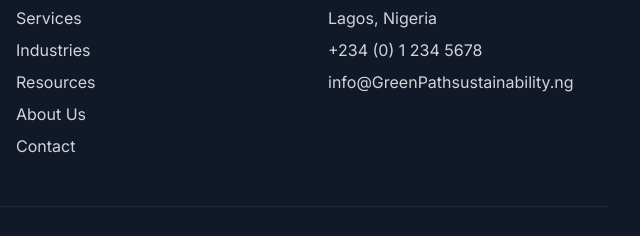
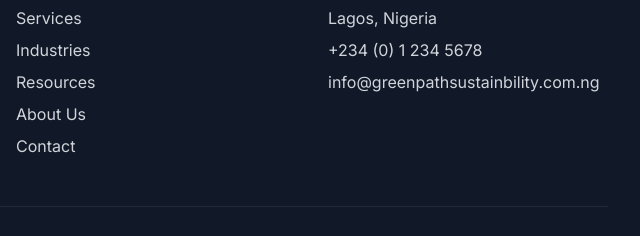
Before and after one commit to greenlightsustainbility/greenlightsustainability, a website: page pages/resources_insights_thought_leadership_hub.html in a window 1280 px wide. Shown: the part 4165-4401 px from the top of the page, 640-1280 px from the left. Drawn offline with Linux system fonts and the light colour scheme.

Commit message:
Update resources_insights_thought_leadership_hub.html

```diff
--- a/pages/resources_insights_thought_leadership_hub.html
+++ b/pages/resources_insights_thought_leadership_hub.html
@@ -673,7 +673,7 @@
                     <ul class="space-y-2 text-gray-300">
                         <li>Lagos, Nigeria</li>
                         <li>+234 (0) 1 234 5678</li>
-                        <li>info@GreenPathsustainability.ng</li>
+                        <li>info@greenpathsustainbility.com.ng</li>
                     </ul>
                 </div>
             </div>
```
